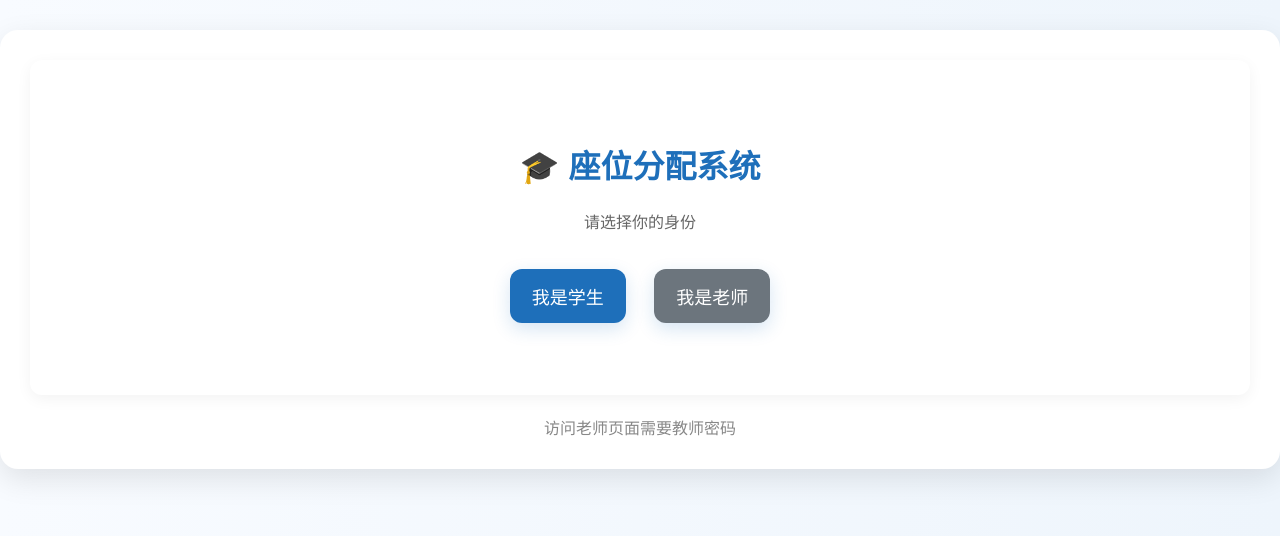
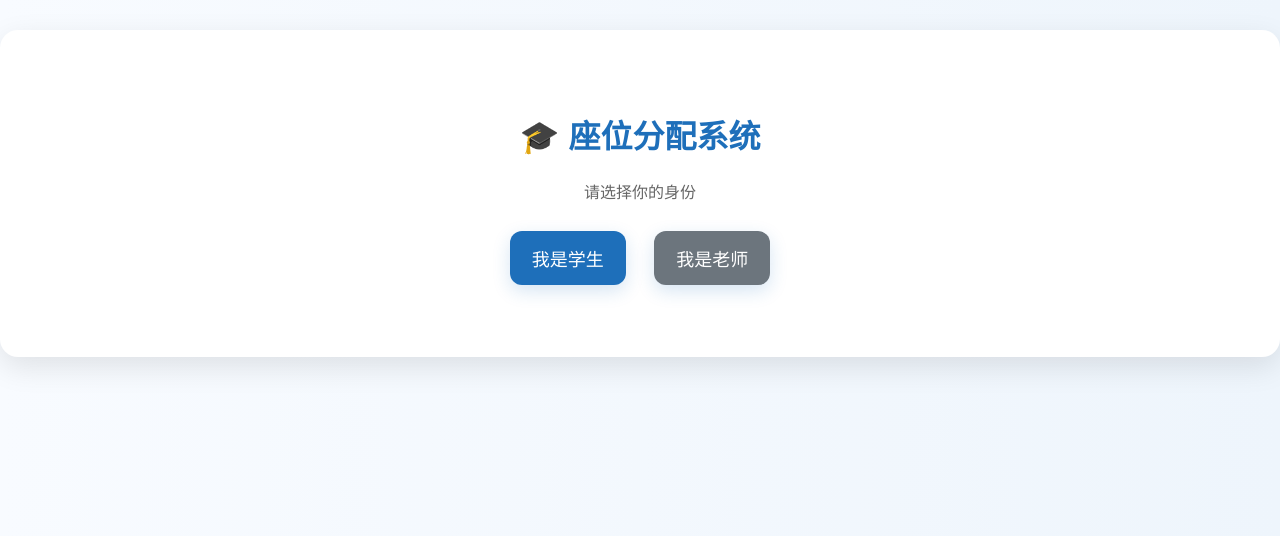
Before and after one commit to hanmoselsct/seat-allocation, a Flask app: page / in a window 1280 px wide. Shown: the top 536 px of the page. Run offline with Flask 3, Linux system fonts and the light colour scheme.

Commit message:
Update index.html

```diff
--- a/templates/index.html
+++ b/templates/index.html
@@ -1,44 +1,27 @@
 <!DOCTYPE html>
 <html lang="zh-CN">
 <head>
-  <meta charset="utf-8"/>
-  <meta name="viewport" content="width=device-width,initial-scale=1"/>
-  <title>座位分配系统 - 入口</title>
+<meta charset="utf-8">
+<meta name="viewport" content="width=device-width,initial-scale=1">
+<title>座位分配系统</title>
 <link rel="stylesheet" href="/static/style.css">
 <style>
-    .hero {
-      text-align:center;
-      padding:60px 20px;
-    }
+.hero { text-align:center; padding:60px 20px; }
 .btn-big {
-      display:inline-block;
-      margin:12px;
-      padding:14px 22px;
-      border-radius:12px;
-      background:#1e6fba;
-      color:#fff;
-      text-decoration:none;
-      font-size:18px;
+  display:inline-block; margin:12px; padding:14px 22px;
+  border-radius:12px; background:#1e6fba; color:#fff;
+  text-decoration:none; font-size:18px;
   box-shadow:0 6px 18px rgba(30,111,186,0.18);
 }
-    .btn-secondary {
-      background:#6c757d;
-    }
+.btn-secondary { background:#6c757d; }
 </style>
 </head>
 <body>
-  <div class="container">
-    <div class="hero card">
+<div class="container hero">
   <h1>🎓 座位分配系统</h1>
   <p style="color:#666">请选择你的身份</p>
-      <div style="margin-top:24px;">
   <a class="btn-big" href="/student">我是学生</a>
   <a class="btn-big btn-secondary" href="/teacher">我是老师</a>
 </div>
-    </div>
-    <div style="text-align:center; color:#888; margin-top:10px;">
-      访问老师页面需要教师密码
-    </div>
-  </div>
 </body>
 </html>
```
Lines whose indentation alone changed are shown as unchanged.
